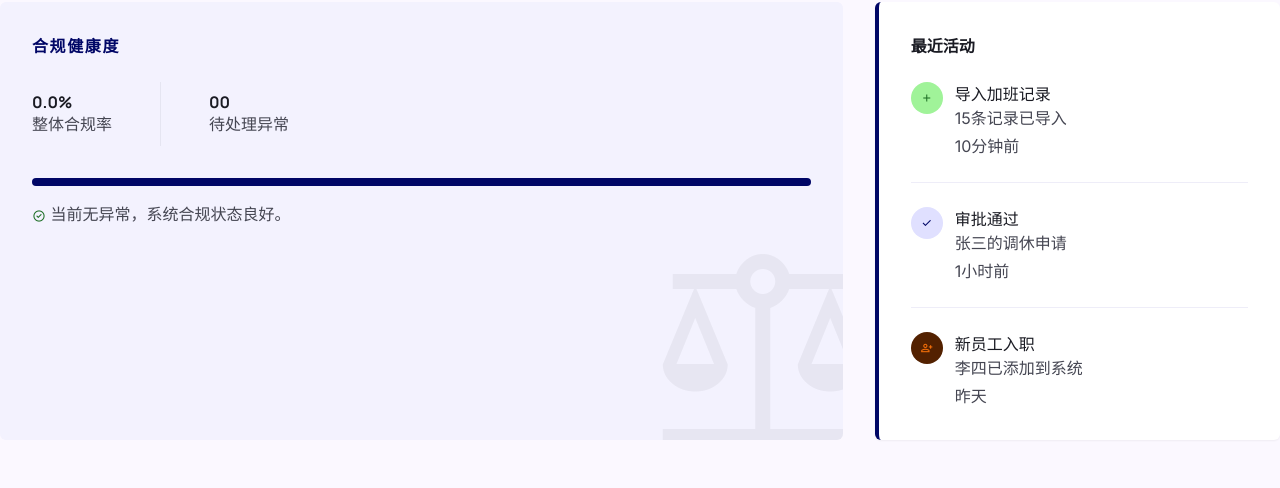
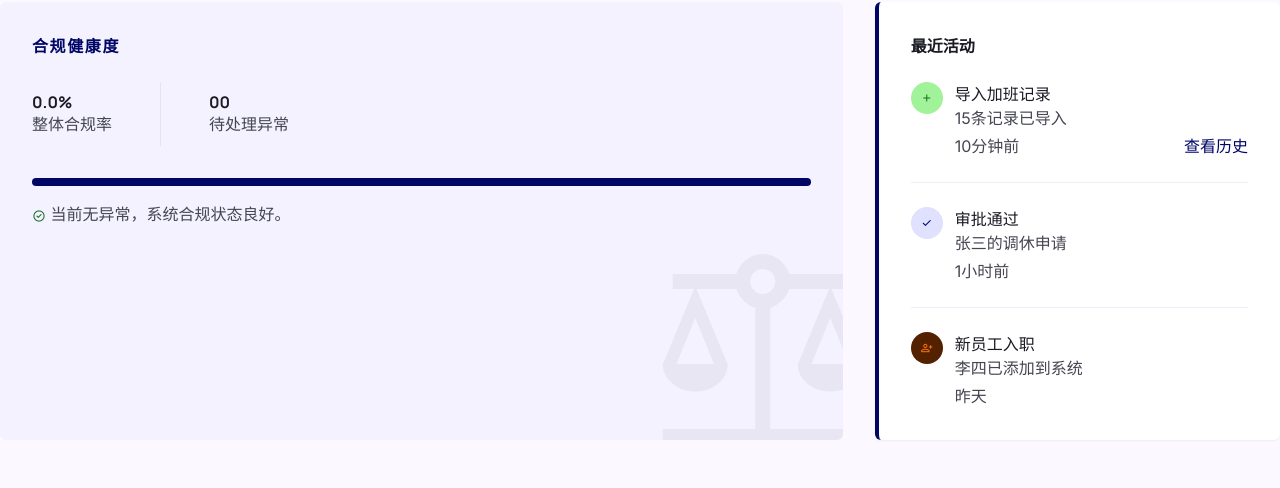
Before and after one commit to liushuo-rance/cal_worktree_test, a Python web app: template src/web/templates/dashboard.html in a window 1280 px wide. Shown: the part 948-1436 px from the top of the page. Run offline with Jinja, Linux system fonts and the light colour scheme; the template is opened without the code that fills it, so the values that code supplies are empty; some libraries are stand-ins or nearby versions.

Commit message:
feat: Dashboard 最近活动增加导入记录历史跳转
在最近活动的"导入加班记录"项中新增"查看历史"链接，直达导入批次列表页。

```diff
--- a/src/web/templates/dashboard.html
+++ b/src/web/templates/dashboard.html
@@ -251,10 +251,13 @@
                     <div class="w-8 h-8 rounded-full bg-secondary-container flex items-center justify-center flex-shrink-0">
                         <span class="material-symbols-outlined text-sm text-on-secondary-container">add</span>
                     </div>
-                    <div>
+                    <div class="flex-1">
                         <p class="text-body-sm font-medium text-on-surface">导入加班记录</p>
                         <p class="text-label-sm text-on-surface-variant">15条记录已导入</p>
-                        <p class="text-label-sm text-on-surface-variant mt-1">10分钟前</p>
+                        <div class="flex items-center justify-between mt-1">
+                            <p class="text-label-sm text-on-surface-variant">10分钟前</p>
+                            <a href="{{ url_for('records.import_sessions') }}" class="text-label-sm text-primary hover:underline">查看历史</a>
+                        </div>
                     </div>
                 </div>
                 <div class="h-px bg-surface-container"></div>
```
